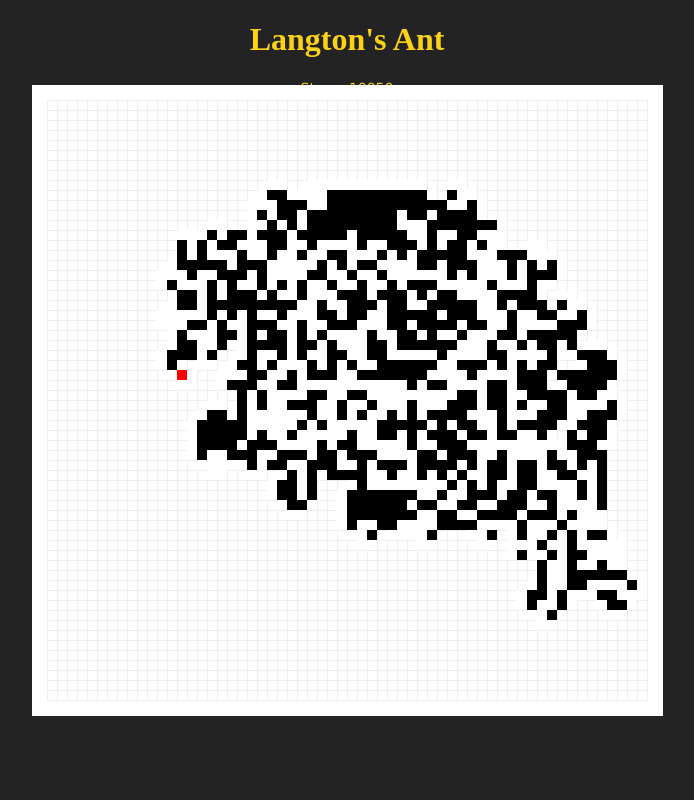
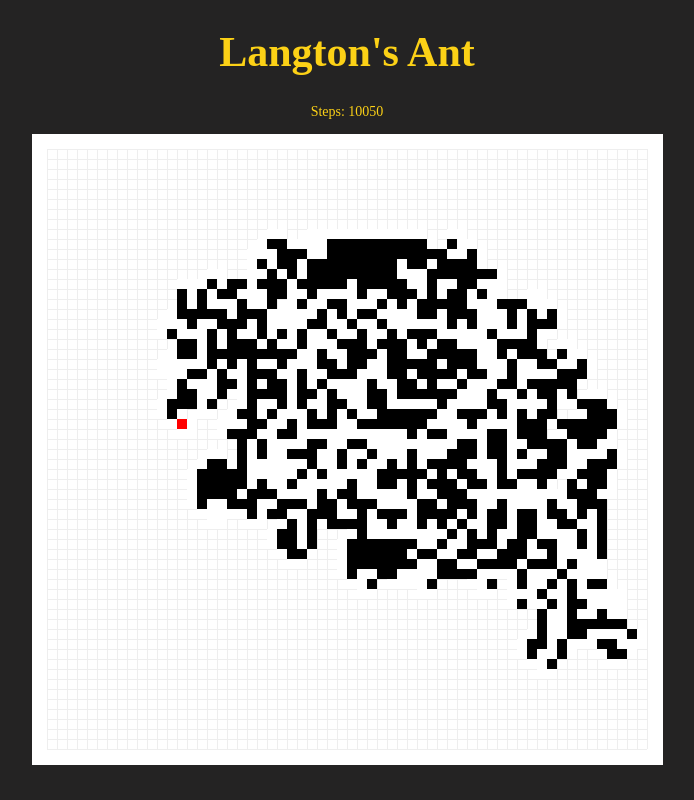
Before and after one commit to aptrik/langtons-ant, a plain HTML site: page index.html in a window 1280 px wide. Shown: the whole page, without its empty margins (293-987 px from the left). Drawn offline with Linux system fonts and the light colour scheme.

Commit message:
Fixed style sheet.

```diff
--- a/index.html
+++ b/index.html
@@ -2,33 +2,7 @@
 <html>
   <head>
     <title>Langton's Ant</title>
-    <style type="text/css">
-body {
-  background: #242323; /* mörkgrå */
-}
-
-h1 {
-  color: #fcd116; /* sverigegul */
-  text-align: center;
-}
-
-#steps {
-  color: #fcd116; /* sverigegul */
-  font-size: 14px;
-  font-family: 'Lucida Grande', Verdana, Arial, Helvetica, Sans-Serif;
-  text-align: center;
-}
-
-#board {
-  background: #fff;
-  position: absolute;
-  top: 0;
-  bottom: 0;
-  left: 0;
-  right: 0;
-  margin: auto;
-}
-    </style>
+    <link rel="stylesheet" type="text/css" media="screen" href="screen.css" />
     <!--[if lt IE 9]>
         <script src="excanvas.js"></script>
     <![endif]-->
@@ -44,7 +18,7 @@ window.onload = function() {
 
     window.onkeydown = function(e) {
        var key = e.keyCode;
-       if (key == 13 || key == 32) {
+       if (key == 13 || key == 32 || key == 38 || key == 40) {
            board.step();
            steps.innerHTML = board.steps;
        }
@@ -55,6 +29,8 @@ window.onload = function() {
   <body>
     <h1>Langton's Ant</h1>
     <p id="steps">Steps: <span id="stepCounter"></span></p>
-    <canvas id="board"></canvas>
+    <div id="board-container">
+      <canvas id="board"></canvas>
+    </div>
   </body>
 </html>
--- /dev/null
+++ b/screen.css
@@ -0,0 +1,25 @@
+body {
+    background: #242323;
+    font-size: 14px;
+    color: #fcd116;
+}
+
+h1 {
+    text-align: center;
+    font-size: 300%;
+}
+
+#steps {
+    text-align: center;
+}
+
+#board-container {
+    width: 100%;
+    text-align:center;
+}
+
+#board {
+    display: inline;
+    background: #fff;
+    margin: 0 auto;
+}
```
